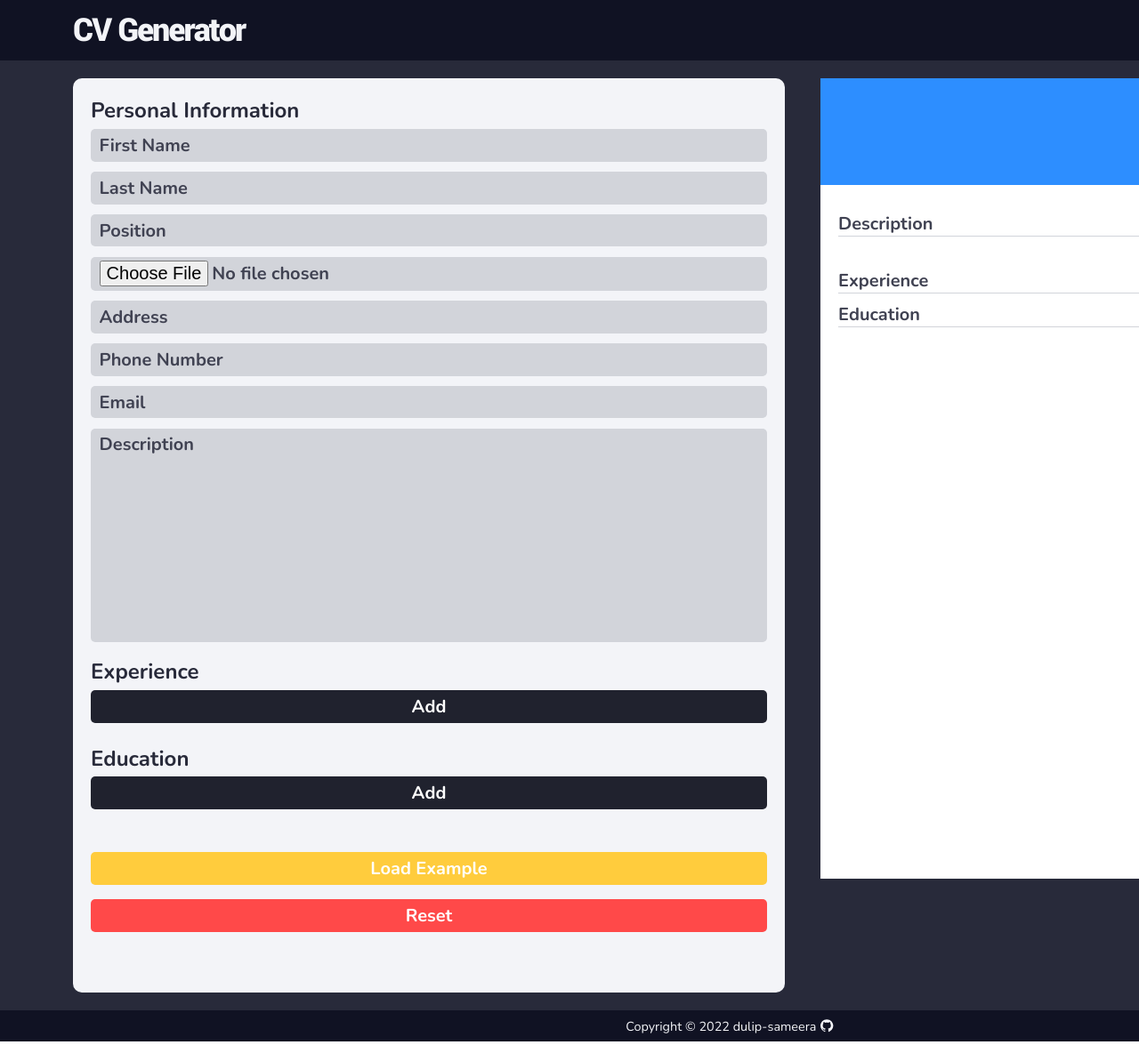
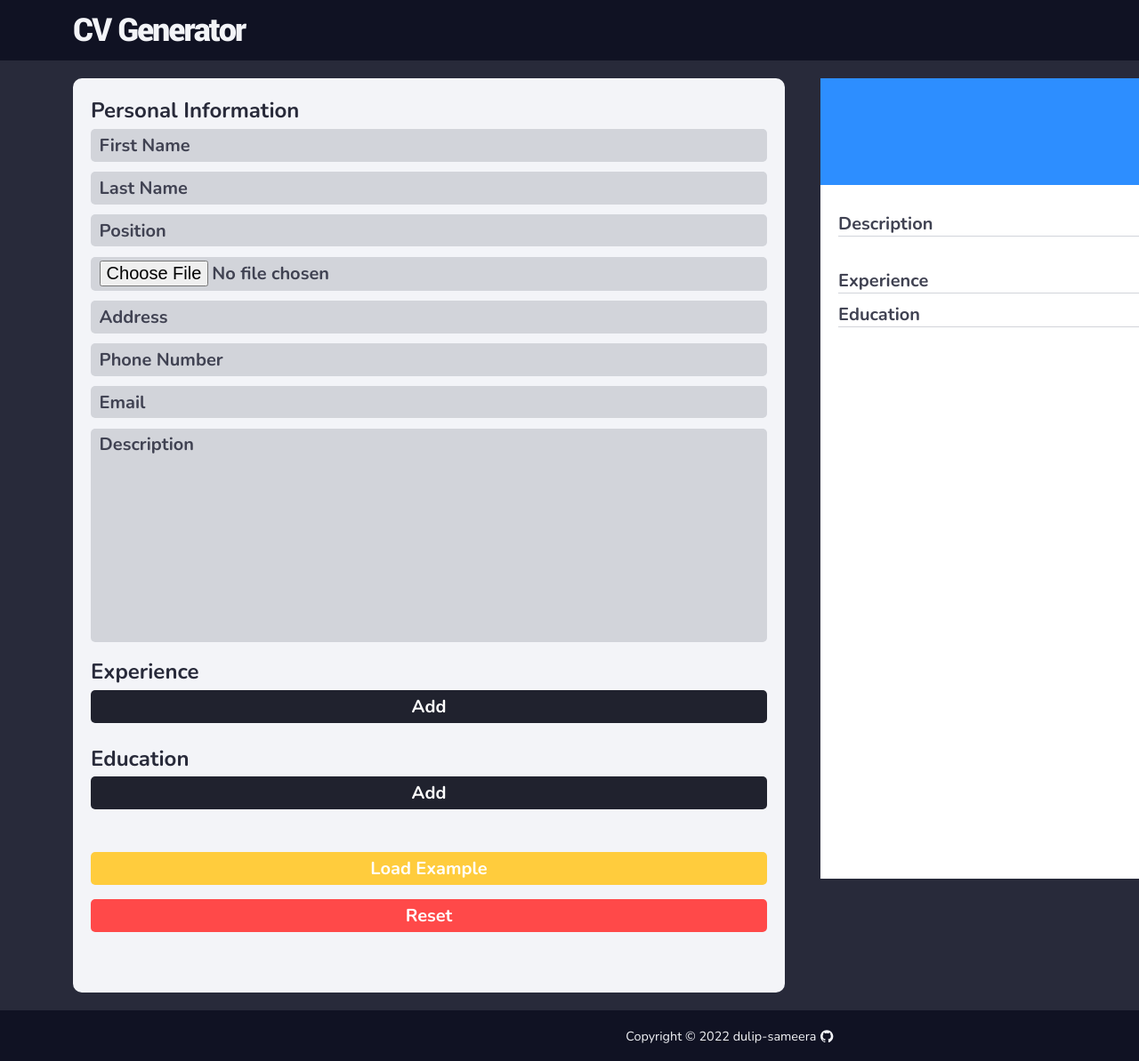
Before and after one commit to dulip-sameera/react-cv-generator, a React (Create React App) app: page / in a window 1280 px wide. Shown: the top 1193 px of the page at 89% size. Before the commit the page ends 1171 px from the top, so only its background shows below. Built offline with nearby package versions, Linux system fonts and the light colour scheme.

Commit message:
change 3rd grid row size

```diff
--- a/src/components/Styles/global.styles.js
+++ b/src/components/Styles/global.styles.js
@@ -14,7 +14,7 @@ export default createGlobalStyle`
     #root {
         min-height: 100vh;
         display: grid;
-        grid-template-rows: 6% 1fr 3%;
+        grid-template-rows: 6% 1fr 5%;
     }
 
 `;
```
